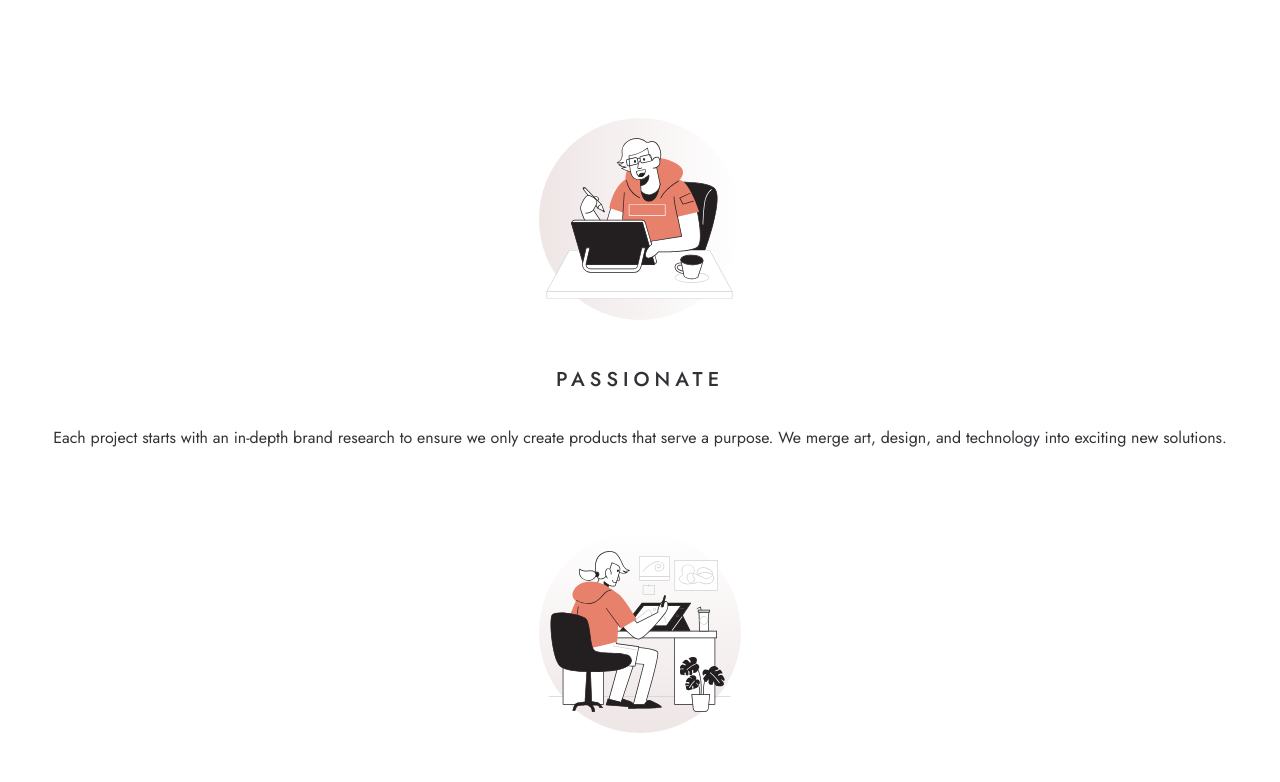
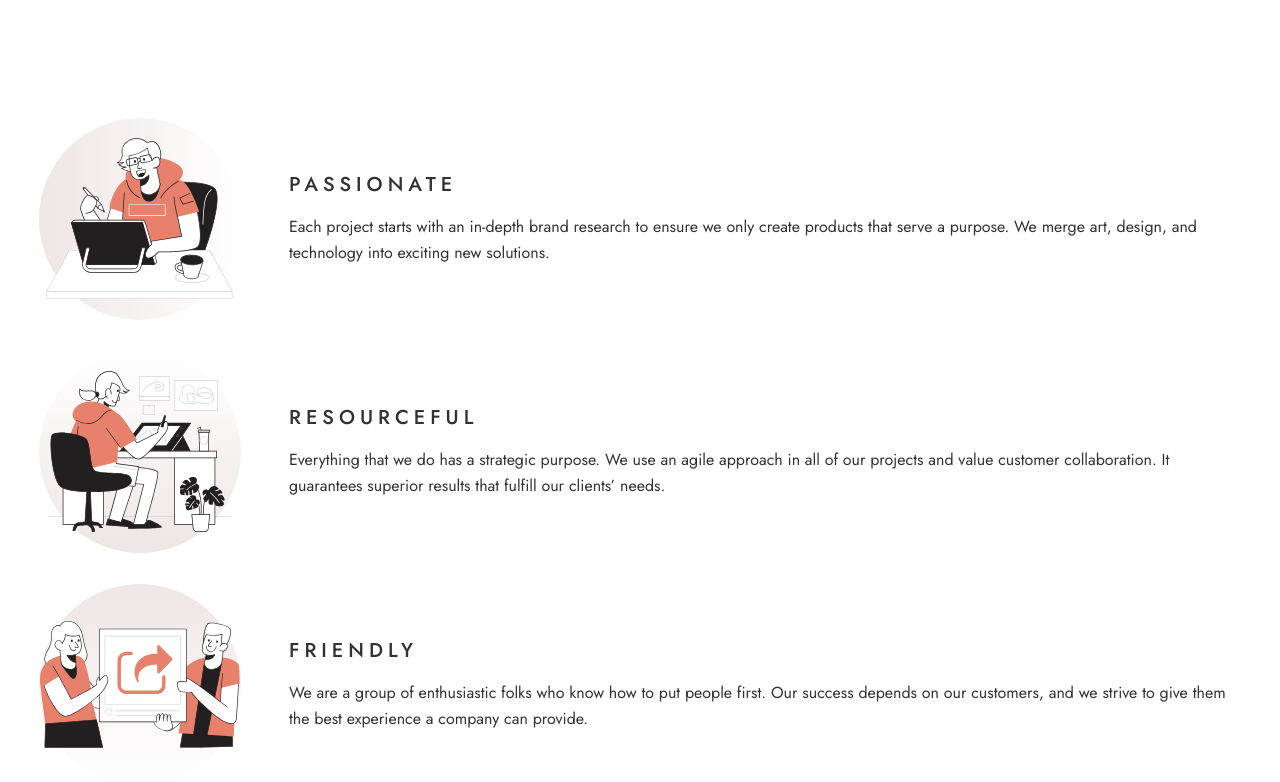
Before and after one commit to g-akca/designo, a React (Vite) app: page / in a window 1280 px wide. Shown: the part 1770-2552 px from the top of the page. Built offline with nearby package versions, Linux system fonts and the light colour scheme.

Commit message:
Add tablet responsiveness for CompanyValue and CompanyValues components with updated layout and spacing

```diff
--- a/src/components/home/CompanyValue.tsx
+++ b/src/components/home/CompanyValue.tsx
@@ -9,13 +9,13 @@
 
 function CompanyValue({ img, patternStyle, title, description }: CompanyValueProps) {
   return (
-    <div className="flex flex-col gap-12 items-center">
-      <div className="relative w-50.5">
+    <div className="flex flex-col gap-12 items-center tablet:grid tablet:grid-cols-[202px_auto]">
+      <div className="relative w-50.5 tablet:w-full">
         <img src={circlePattern} alt="" className={`absolute w-full ${patternStyle ?? ""}`} />
         <img src={img} alt="" className="relative z-10 max-w-50.25" />
       </div>
 
-      <div className="flex flex-col gap-8 text-center">
+      <div className="flex flex-col gap-8 text-center tablet:gap-4 tablet:text-start">
         <h2 className="font-medium text-[20px] leading-base tracking-[5px] uppercase">{title}</h2>
 
         <p>{description}</p>
--- a/src/components/home/CompanyValues.tsx
+++ b/src/components/home/CompanyValues.tsx
@@ -32,7 +32,7 @@
 
 function CompanyValues() {
   return (
-    <section className="flex flex-col gap-20 items-center">
+    <section className="flex flex-col gap-20 items-center tablet:items-stretch tablet:gap-8">
       {values.map((val) => (
         <CompanyValue
           key={val.title}
```
